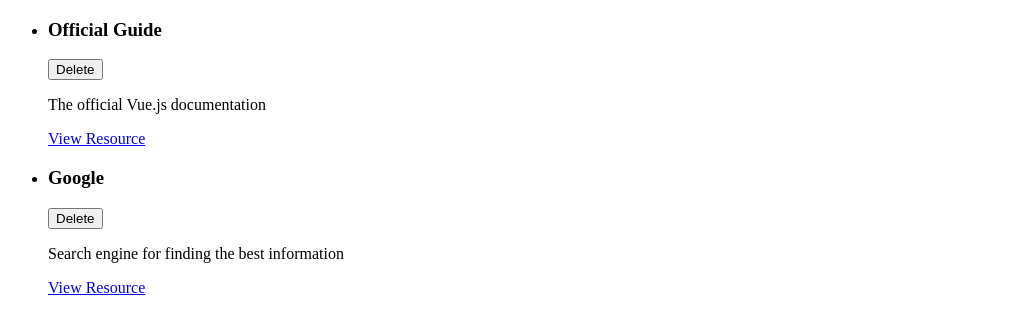
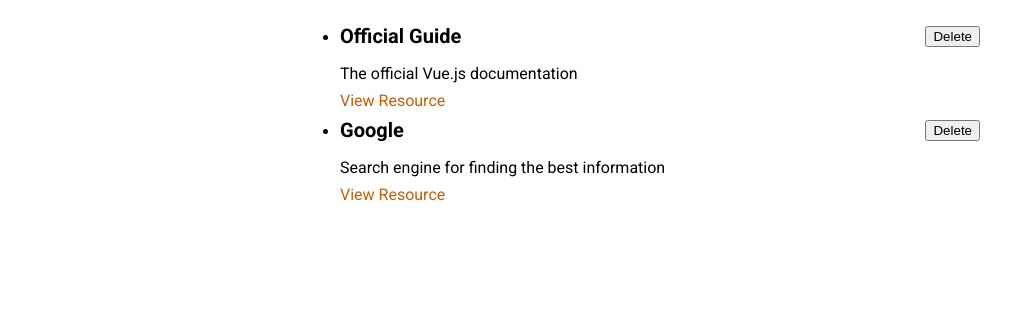
Before and after one commit to castrosanabriajohn/vue-project-section10, a Vue app: page / in a window 1280 px wide. Shown: the top 334 px of the page, without its empty margins (0-1011 px from the left). Built offline with nearby package versions, Linux system fonts and the light colour scheme.

Commit message:
Adding resource list cmp and styling

```diff
--- a/src/App.vue
+++ b/src/App.vue
@@ -1,17 +1,9 @@
 <template>
-  <ul>
-    <resource
-      v-for="sr in storedResources"
-      :key="sr.id"
-      :title="sr.title"
-      :description="sr.description"
-      :link="sr.link"
-    ></resource>
-  </ul>
+  <resources-list :resourcesList="storedResources"> </resources-list>
 </template>
 
 <script>
-import Resource from './components/resources/Resource.vue';
+import ResourcesList from './components/resources/ResourcesList.vue';
 export default {
   data() {
     return {
@@ -31,6 +23,22 @@
       ],
     };
   },
-  components: { Resource },
+  components: { ResourcesList },
 };
 </script>
+
+<style>
+@import url('https://fonts.googleapis.com/css2?family=Roboto:wght@400;700&display=swap');
+
+* {
+  box-sizing: border-box;
+}
+
+html {
+  font-family: 'Roboto', sans-serif;
+}
+
+body {
+  margin: 0;
+}
+</style>
--- a/src/components/resources/Resource.vue
+++ b/src/components/resources/Resource.vue
@@ -18,3 +18,35 @@
   props: ['title', 'description', 'link'],
 };
 </script>
+
+<style scoped>
+li {
+  margin: auto;
+  max-width: 40rem;
+}
+
+header {
+  display: flex;
+  justify-content: space-between;
+  align-items: center;
+}
+
+h3 {
+  font-size: 1.25rem;
+  margin: 0.5rem 0;
+}
+
+p {
+  margin: 0.5rem 0;
+}
+
+a {
+  text-decoration: none;
+  color: #ce5c00;
+}
+
+a:hover,
+a:active {
+  color: #c89300;
+}
+</style>
--- /dev/null
+++ b/src/components/resources/ResourcesList.vue
@@ -0,0 +1,19 @@
+<template>
+  <ul>
+    <resource
+      v-for="sr in resourcesList"
+      :key="sr.id"
+      :title="sr.title"
+      :description="sr.description"
+      :link="sr.link"
+    ></resource>
+  </ul>
+</template>
+
+<script>
+import Resource from './Resource.vue';
+export default {
+  props: ['resourcesList'],
+  components: { Resource },
+};
+</script>
```
